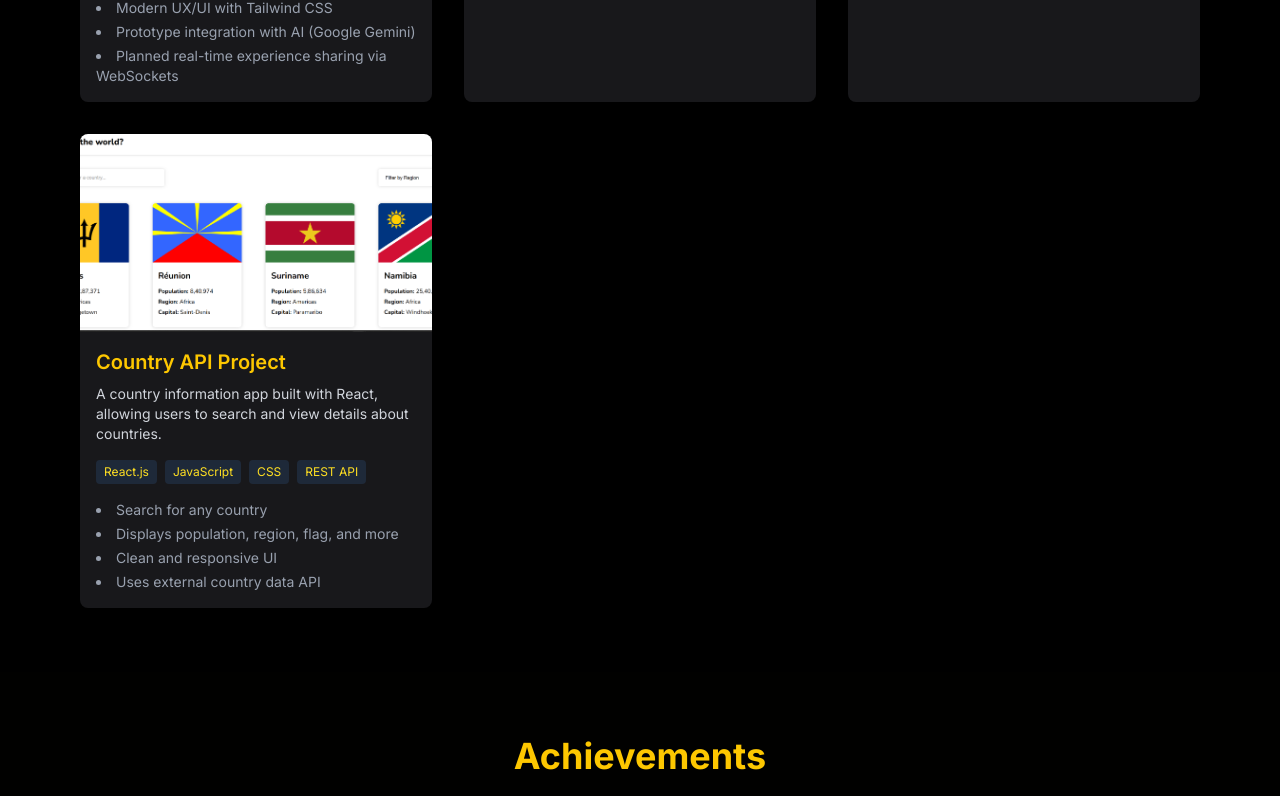
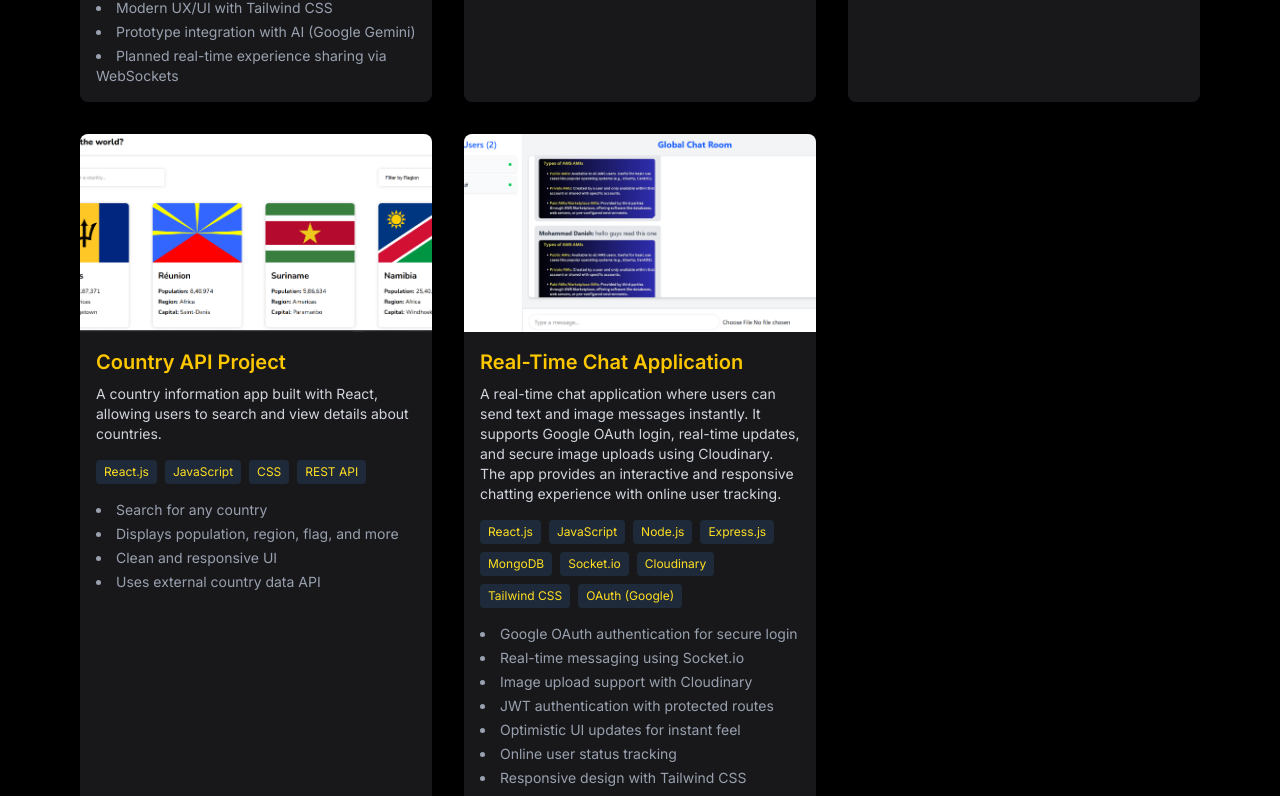
Before and after one commit to MOHDDANISH007/Portfolio_NextJs, a Next.js app: page / in a window 1280 px wide. Shown: the part 2756-3552 px from the top of the page. Built offline with nearby package versions, Linux system fonts and the light colour scheme.

Commit message:
Added New Project chatApplication

```diff
--- a/components/sections/project.tsx
+++ b/components/sections/project.tsx
@@ -10,6 +10,7 @@ import Image3 from "../../constants/EmployeAdminMangement.png";
 import Image4 from "../../constants/GameNation.png";
 import Image5 from "../../constants/FinanceAI.png";
 import Image6 from "../../constants/TripAdvisor.png"
+import Image7 from "../../constants/ChatApplication.png"
 
 
 
@@ -177,6 +178,36 @@ const Projects = () => {
         "Uses external country data API",
       ],
     },
+
+    {
+      title: "Real-Time Chat Application",
+      description:
+        "A real-time chat application where users can send text and image messages instantly. It supports Google OAuth login, real-time updates, and secure image uploads using Cloudinary. The app provides an interactive and responsive chatting experience with online user tracking.",
+      image: Image7, // import your project screenshot like `import ChatImage from "../assets/chatapp.png";`
+      technologies: [
+        "React.js",
+        "JavaScript",
+        "Node.js",
+        "Express.js",
+        "MongoDB",
+        "Socket.io",
+        "Cloudinary",
+        "Tailwind CSS",
+        "OAuth (Google)"
+      ],
+      liveUrl: "https://your-chat-app-demo-link.vercel.app/", // replace with your live demo URL
+      githubUrl: "https://github.com/yourusername/chat-app", // replace with your GitHub repo
+      features: [
+        "Google OAuth authentication for secure login",
+        "Real-time messaging using Socket.io",
+        "Image upload support with Cloudinary",
+        "JWT authentication with protected routes",
+        "Optimistic UI updates for instant feel",
+        "Online user status tracking",
+        "Responsive design with Tailwind CSS"
+      ],
+    },
+
   ];
 
   return (
```
Also changed, not shown: constants/ChatApplication.png (added), 1 other file (tests, documents, lock files or other folders).
